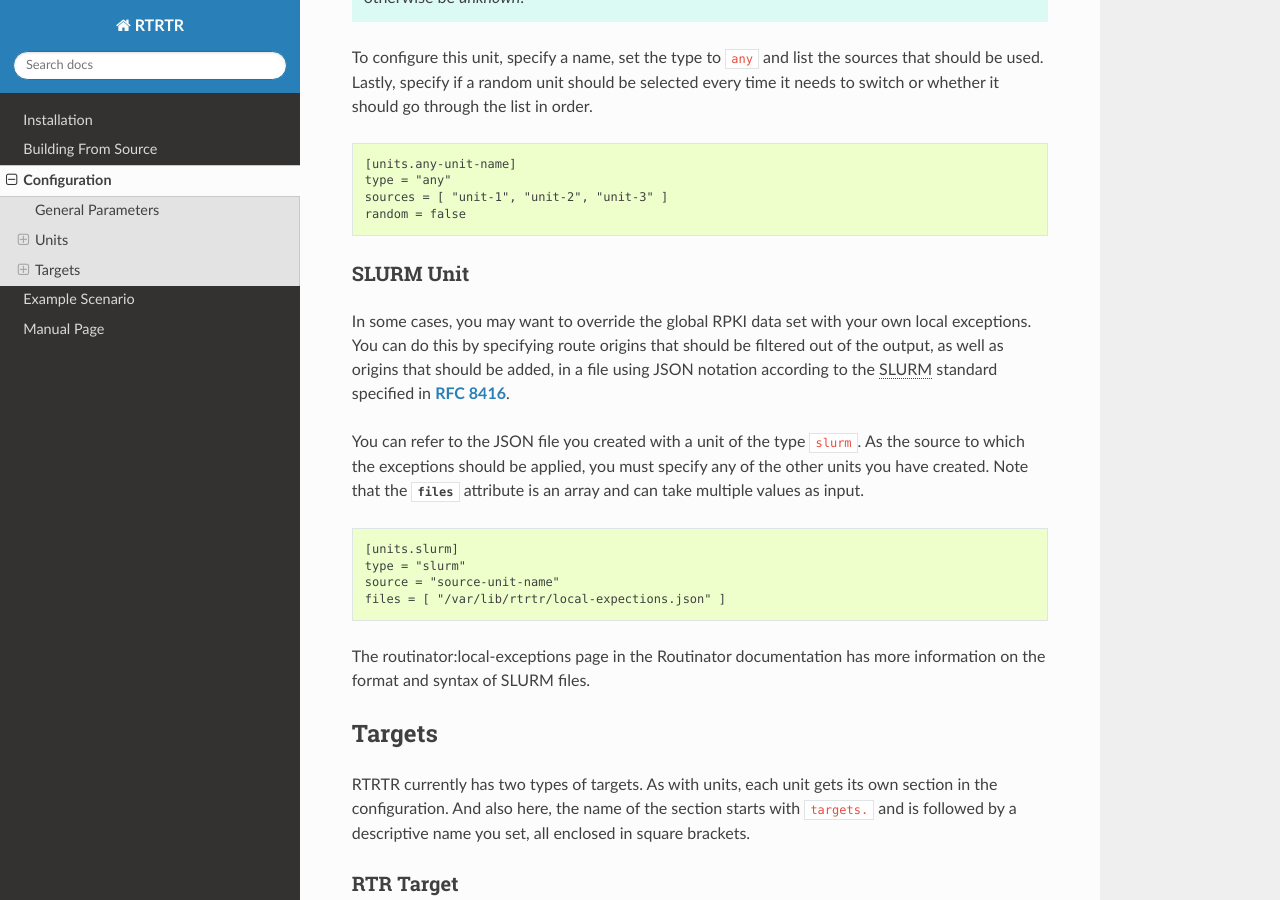
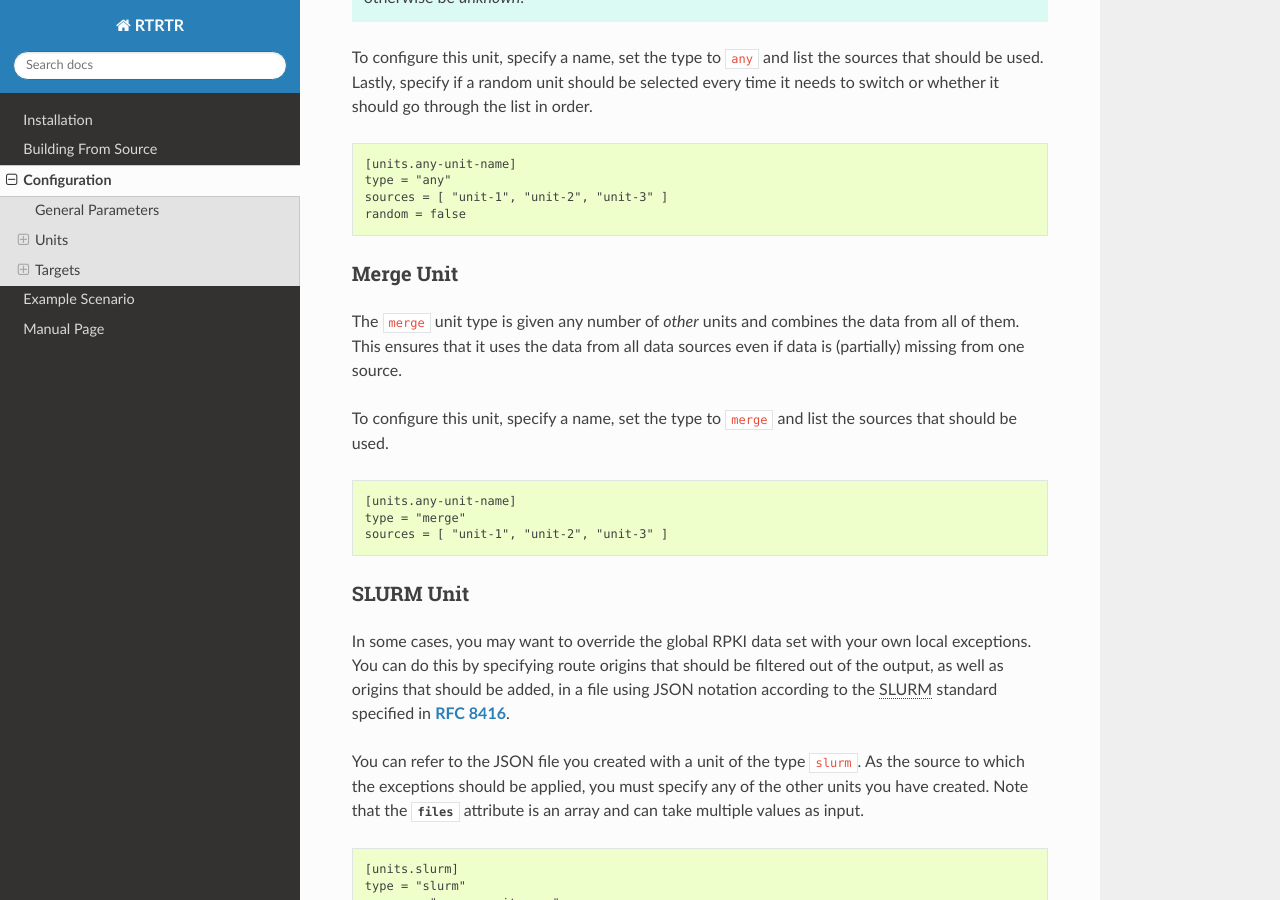
Before and after one commit to NLnetLabs/rtrtr, a Sphinx documentation site: the page built from doc/manual/source/configuration.rst, in a window 1280 px wide and 900 px high, scrolled down 2543 px. Built offline with Sphinx 7.4.7 and the Read the Docs theme 3.1.0, drawn with Linux system fonts in a browser that asks for light colours.

Commit message:
Update merge documentation

```diff
--- a/doc/manual/source/configuration.rst
+++ b/doc/manual/source/configuration.rst
@@ -138,6 +138,22 @@
     sources = [ "unit-1", "unit-2", "unit-3" ]
     random = false
 
+Merge Unit
+++++++++++
+
+The ``merge`` unit type is given any number of *other* units and combines
+the data from all of them. This ensures that it uses the data from all data
+sources even if data is (partially) missing from one source.
+
+To configure this unit, specify a name, set the type to ``merge`` and list the
+sources that should be used.
+
+.. code-block:: text
+
+    [units.any-unit-name]
+    type = "merge"
+    sources = [ "unit-1", "unit-2", "unit-3" ]
+
 SLURM Unit
 ++++++++++
 
```
